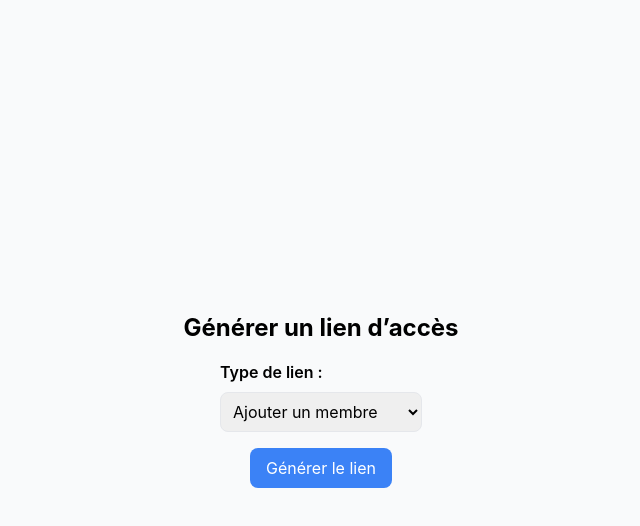
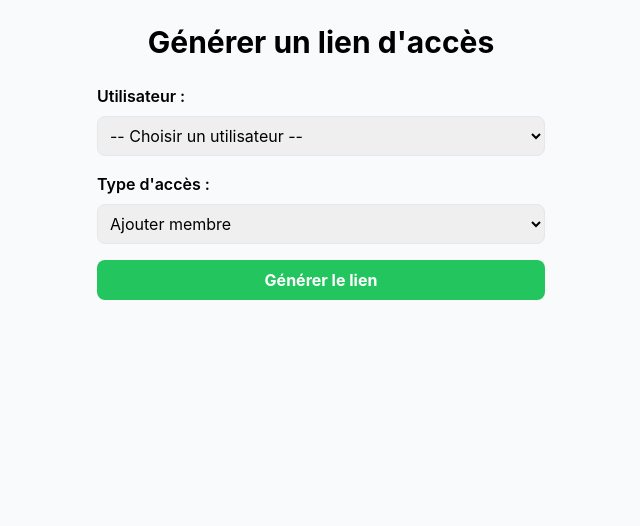
Before and after one commit to allanbavajee/soultrack, a Next.js app: page /generate-link in a window 1280 px wide. Shown: the top 526 px of the page, without its empty margins (319-959 px from the left). Built offline with nearby package versions, Linux system fonts and the light colour scheme; no server answers.

Commit message:
Update generate-link.js

```diff
--- a/pages/generate-link.js
+++ b/pages/generate-link.js
@@ -1,62 +1,96 @@
 // pages/generate-link.js
 import { useState } from "react";
 import { supabase } from "../lib/supabaseClient";
-import { v4 as uuidv4 } from "uuid";
 
-export default function GenerateLink({ user }) {
-  const [role, setRole] = useState("add_member");
-  const [link, setLink] = useState("");
+// Fonction pour générer un UUID en JS natif
+function generateUUID() {
+  return "xxxxxxxx-xxxx-4xxx-yxxx-xxxxxxxxxxxx".replace(/[xy]/g, function (c) {
+    const r = (Math.random() * 16) | 0,
+      v = c === "x" ? r : (r & 0x3) | 0x8;
+    return v.toString(16);
+  });
+}
 
-  const handleGenerate = async () => {
-    const token = uuidv4();
+export default function GenerateLink() {
+  const [selectedUser, setSelectedUser] = useState("");
+  const [accessType, setAccessType] = useState("add_member");
+  const [generatedLink, setGeneratedLink] = useState("");
 
+  const handleGenerateLink = async () => {
+    if (!selectedUser) return alert("Veuillez choisir un utilisateur");
+
+    const token = generateUUID();
+
+    // Insérer le token dans la table access_tokens
     const { error } = await supabase.from("access_tokens").insert([
       {
-        token,
-        role,
-        created_by: user.id,
-        expires_at: null, // ou ajoute une date si tu veux expiration
+        user_id: selectedUser,
+        token: token,
+        access_type: accessType,
       },
     ]);
 
-    if (!error) {
-      setLink(`${window.location.origin}/access/${token}`);
+    if (error) {
+      alert("Erreur lors de la génération du lien : " + error.message);
     } else {
-      alert("Erreur lors de la génération du lien");
+      const link = `${window.location.origin}/access?token=${token}`;
+      setGeneratedLink(link);
     }
   };
 
   return (
-    <div className="min-h-screen flex flex-col items-center justify-center bg-gray-50 p-6">
-      <h1 className="text-2xl font-bold mb-4">Générer un lien d’accès</h1>
+    <div className="min-h-screen bg-gray-50 p-6">
+      <h1 className="text-3xl font-bold text-center mb-6">Générer un lien d'accès</h1>
 
-      <div className="mb-4">
-        <label className="block mb-2 font-semibold">Type de lien :</label>
+      <div className="max-w-md mx-auto space-y-4">
+        <div>
+          <label className="block mb-2 font-semibold">Utilisateur :</label>
           <select
-          className="border p-2 rounded-lg"
-          value={role}
-          onChange={(e) => setRole(e.target.value)}
+            className="w-full p-2 border rounded-lg"
+            value={selectedUser}
+            onChange={(e) => setSelectedUser(e.target.value)}
           >
-          <option value="add_member">Ajouter un membre</option>
-          <option value="add_evangelise">Ajouter un évangélisé</option>
+            <option value="">-- Choisir un utilisateur --</option>
+            <option value="7021fc57-bf07-48cb-8050-99d0db8e8e7d">Conseiller</option>
+            <option value="f9fc287b-a3fb-43d5-a1c4-ed4a316204b2">Evangeliste</option>
+            <option value="7eb31af6-b448-48d8-be81-16176bed2784">Lucie Des Jardins (Responsable)</option>
+            <option value="9e73c6e1-f03f-4dd5-b7eb-6c047bebe0e4">Clency Ravina (Responsable)</option>
+          </select>
+        </div>
+
+        <div>
+          <label className="block mb-2 font-semibold">Type d'accès :</label>
+          <select
+            className="w-full p-2 border rounded-lg"
+            value={accessType}
+            onChange={(e) => setAccessType(e.target.value)}
+          >
+            <option value="add_member">Ajouter membre</option>
+            <option value="add_evangelise">Ajouter evangelisé</option>
           </select>
         </div>
 
         <button
-        onClick={handleGenerate}
-        className="bg-blue-500 text-white px-4 py-2 rounded-lg hover:bg-blue-600"
+          onClick={handleGenerateLink}
+          className="w-full py-2 bg-green-500 text-white font-bold rounded-lg hover:bg-green-600"
         >
           Générer le lien
         </button>
 
-      {link && (
-        <div className="mt-4 text-center">
-          <p className="font-semibold">Lien généré :</p>
-          <a href={link} className="text-blue-600 underline" target="_blank">
-            {link}
+        {generatedLink && (
+          <div className="mt-4 p-4 bg-white rounded-lg shadow-md">
+            <p className="font-semibold mb-2">Lien généré :</p>
+            <a
+              href={generatedLink}
+              target="_blank"
+              rel="noopener noreferrer"
+              className="text-blue-600 underline break-all"
+            >
+              {generatedLink}
             </a>
           </div>
         )}
       </div>
+    </div>
   );
 }
```
Lines whose indentation alone changed are shown as unchanged.
